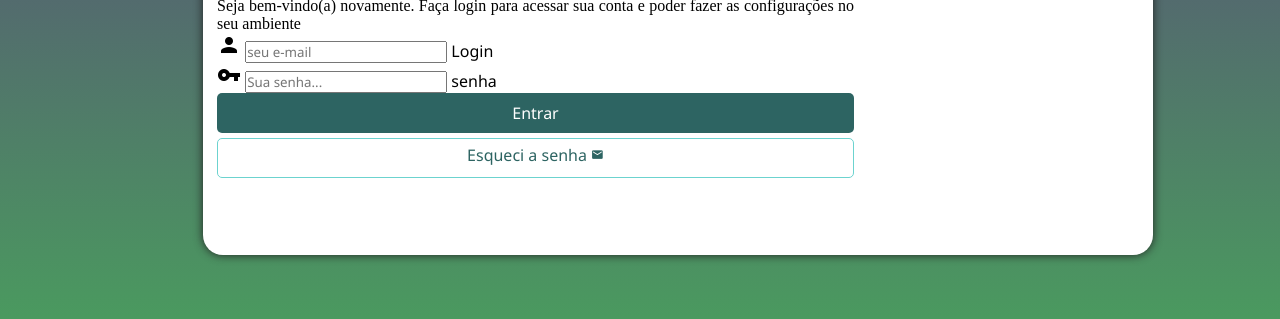
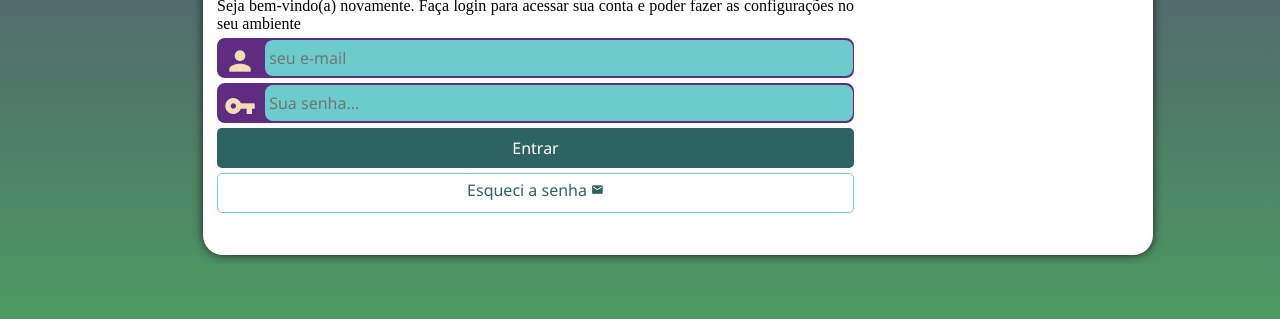
Before and after one commit to joaovictordemiranda/projeto-login, a plain HTML site: page index.html in a window 1280 px wide. Shown: the part 437-756 px from the top of the page. Drawn offline with Linux system fonts and the light colour scheme.

Commit message:
projeto-Login
Bug Fixed !!!

```diff
--- a/estilos/style.css
+++ b/estilos/style.css
@@ -29,7 +29,6 @@ section#login {
     position: absolute;
     top: 48%;
     left: 50%;
-    transform: translate(-46%, -44%);
     overflow: hidden;
 
     background-color: white;
@@ -38,6 +37,7 @@ section#login {
     border-radius: 20px;
     box-shadow: 0px 0px 10px rgb(34, 34, 34);
 
+    transform: translate(-46%, -44%);
     transition: width .1s, height .1s;
     transition-timing-function: ease;
 }
@@ -107,3 +107,36 @@ form > a.botao:hover {
 form > a.botao > i {
     font-size: 0.8em;
 }
+
+form > div.campo {
+    background-color: #5f2c82;
+    border: 2px solid #5f2c82;
+    display: block;
+    width: 100%;
+    height: 40px;
+    border-radius: 8px;
+    margin: 5px 0px;
+}
+
+div.campo > label {
+    display: none;
+}
+
+div.campo > i {
+    color: wheat;
+    /* background-color: black; */
+    font-size: 2em;
+    width: 40px;
+    padding: 5px;
+}
+
+div.campo > input {
+    background-color: #6cd3cff5;
+    font-size: 1em;
+    width: calc(100% - 45px);
+    height: 100%;
+    border: 0px;
+    border-radius: 8px;
+    padding: 4px;
+    transform: translate(2px, -13px);
+}
--- a/index.html
+++ b/index.html
@@ -30,7 +30,7 @@
                         <label for="ilogin">Login</label>
                     </div>
                     <div class="campo">
-                        <span class="material-icons">vpn_key</span>
+                        <i class="material-icons">vpn_key</i>
                         <input type="password" name="senha" id="isenha" autocomplete="current-password" required placeholder="Sua senha...">
                         <label for="isenha">senha</label>
                     </div>
```
